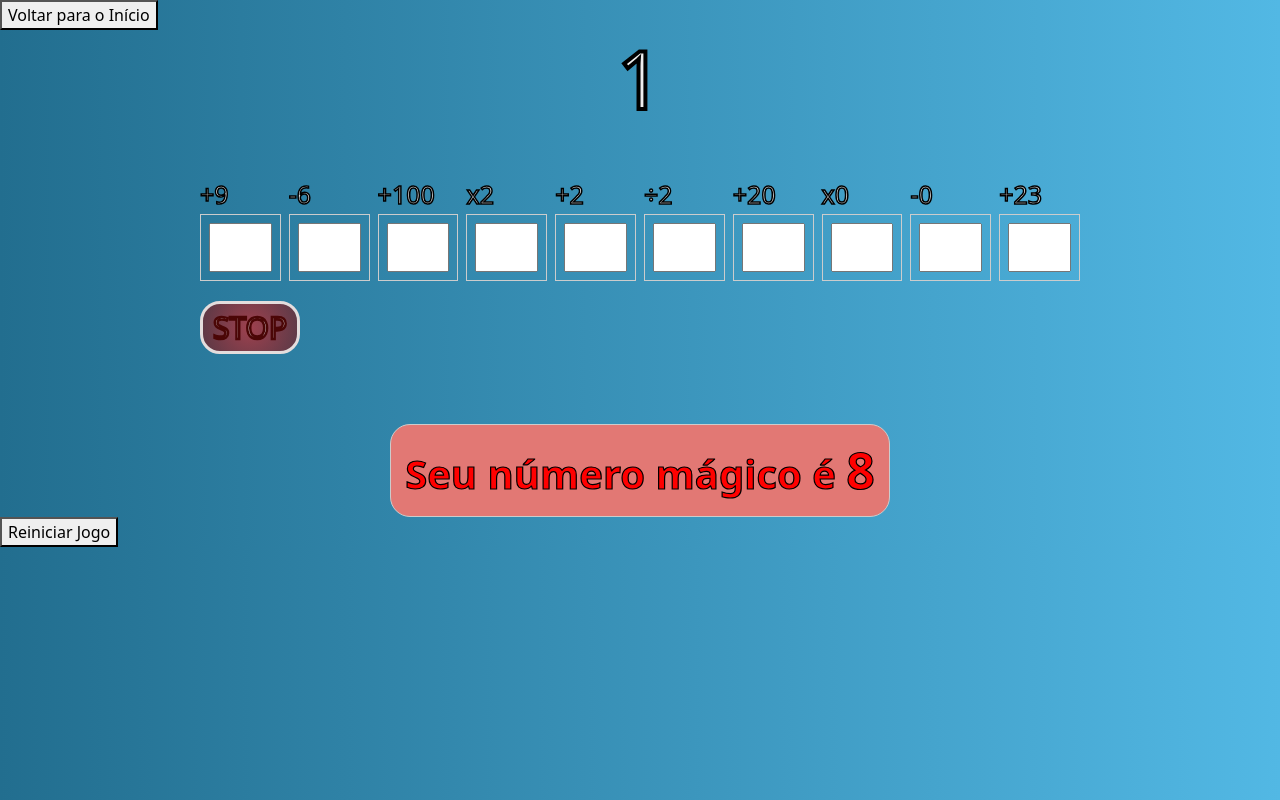
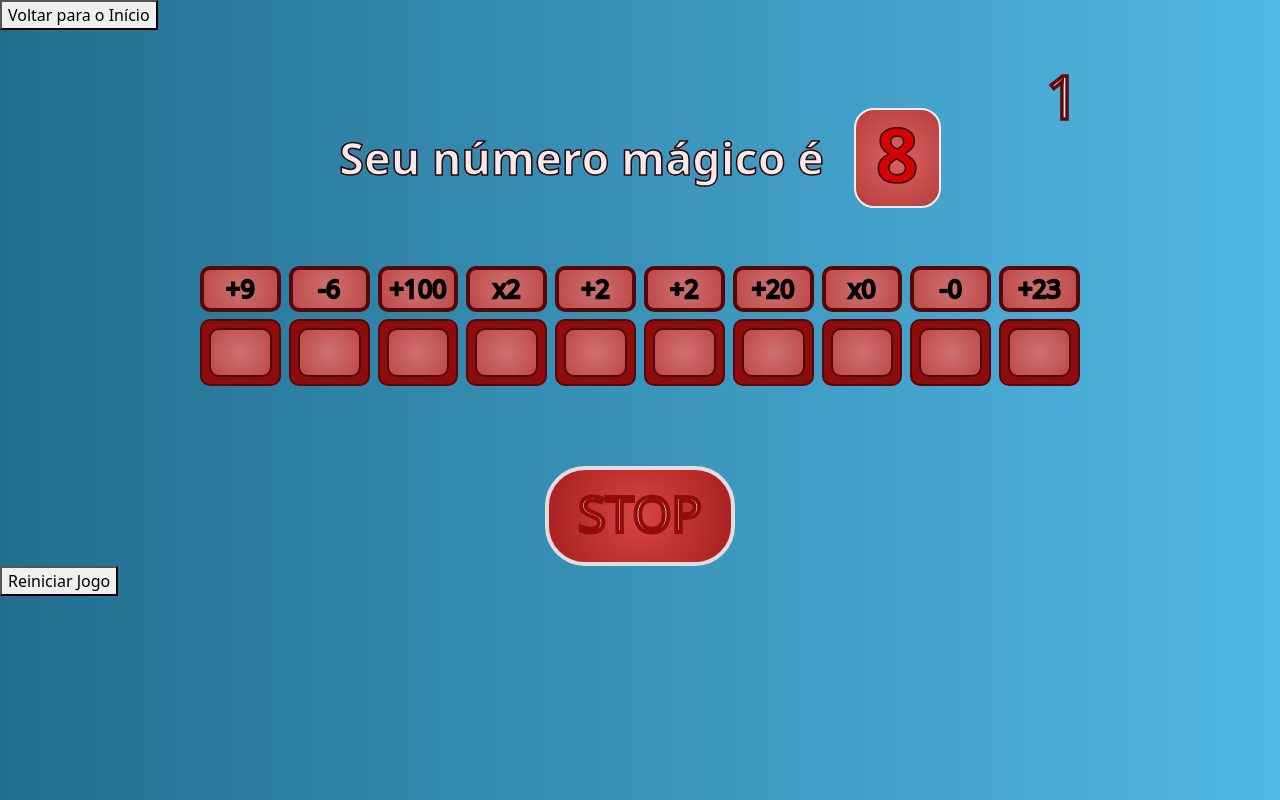
Before and after one commit to tiagopgbianchi/Jogando-com-logica-teste, a React (Vite) app: page /stoppage in a window 1280 px wide. Built offline with nearby package versions, Linux system fonts and the light colour scheme; a web font is replaced by a local one.

Commit message:
Design jogo stop
design stop

```diff
--- a/index.html
+++ b/index.html
@@ -2,7 +2,7 @@
 <html lang="en">
   <head>
     <meta charset="UTF-8" />
-    <link rel="icon" type="image/svg+xml" href="/vite.svg" />
+    <link rel="icon" type="image/svg+xml" href="/logoCubo.png" />
     <meta name="viewport" content="width=device-width, initial-scale=1.0" />
     <title>Jogando com Lógica</title>
     <link rel="preconnect" href="https://fonts.googleapis.com">
--- a/src/Stop/CaixaStop.tsx
+++ b/src/Stop/CaixaStop.tsx
@@ -54,7 +54,7 @@ function CaixaStop(props: caixaStopProp) {
 
   return (
     <div>
-      <span>  {props.conta}{props.numero}</span>
+      <div className="header">  {props.conta}{props.numero}</div>
       <form className={`cell ${color}`} onSubmit={handleSubmit}>
         <input
           className="input-cell"
--- a/src/Stop/JogoStop.css
+++ b/src/Stop/JogoStop.css
@@ -3,9 +3,20 @@
   grid-template-columns: repeat(10, 1fr);
   gap: 8px;
   max-width: 1000px;
-  margin: 20px auto;
+  margin: 50px auto;
+  -webkit-text-stroke: 2.3px #000000;
+  color: #eeeeee;
+}
+.jogoStop h2 {
+
+  top: 60px;
+  right: 200px;
+  position: fixed;
+  font-size: 60px;
+  -webkit-text-stroke: 3.5px #640909
 }
 .jogoStop{
+  position: relative;
   font-family: "Cherry Bomb One", system-ui;
     font-weight: 200;
     font-style: normal;
@@ -14,55 +25,99 @@
     margin: 0 200px 0 200px;
     -webkit-text-stroke: 1.5px #000000;
 }
-.cell {
+
+.numMagico {
+  display: flex;
+  align-items: center;
+  justify-content: center;
+  font-size: 45px;
+  font-weight: bold;
+  color: #f8eaea;
   padding: 8px;
   text-align: center;
-  border: 1px solid #ccc;
+  border-radius: 20px;
+  -webkit-text-stroke: 1.5px #330404;
+  margin-top: 70px;
 }
-
-.header {
-  font-weight: bold;
-  background-color: #f0f0f0;
-}
-
-.numMagico {
-  font-size: 40px;
-  font-weight: bold;
-  color: #ff0000;
-  background-color: #e27874;
-  padding: 8px;
-  text-align: center;
-  border: 1px solid #ccc;
-  width: 500px;
-  margin: auto;
+.randomNumber {
+  display: flex;
+  align-items: center;
+  justify-content: center;
+  color: #d60202;
+  font-size: 75px;
+  background:
+    radial-gradient(circle,#d86262,#b83d3d);
+  border: 2.3px solid #eee;
   border-radius: 20px;
-  -webkit-text-stroke: 1.2px #000000;
-  margin-top: 70px;
+  padding: 0 20px 10px 20px;
+  height: 100px;
+  margin-left: 30px;
 }
 
 .pararJogo{
-  border: 3px solid #e4dddd ;
+  border: 4px solid #e4dddd ;
   background:
-    radial-gradient(circle,#e21e1ea0,#751111a0);
-  border-radius: 20px;
+    radial-gradient(circle,#d64545,#a71e1e);
+  border-radius: 40px;
   box-sizing: border-box;
   color: #e6e6e6;
-  -webkit-text-stroke: 2.5px #4b0606;
-  font-size: 30px;
+  -webkit-text-stroke: 4px #920c0c;
+  font-size: 50px;
   display: flex;
   align-items: center;
   justify-content: center;
-  width: 100px;
+  width: 190px;
+  height: 100px;
   text-align: center;
-
-
+  margin: auto;
+  margin-top: 80px;
+  padding-bottom: 7px;
+}
+.pararJogo:hover {
+    border: 4px solid #bdb6b6 ;
+    background:
+      radial-gradient(circle,#c53f3f,#991b1b);
+    transform: scale(1.03);
+    -webkit-text-stroke: 4px #7e0a0a;
+    color: #c0bebe;
+}
+.cell {
+  background:
+      radial-gradient(circle,#771919,#940909);
+  border: 2.5px solid #570707;
+  border-radius: 10px;
+  padding: 7px;
+  text-align: center;
 
 }
 
+
+.header {
+  display: flex;
+  align-items: center;
+  justify-content: center;
+  border: 4px solid #570707;
+  border-radius: 10px;
+  background:
+      radial-gradient(circle,#cf7070,#be4949);
+  margin-bottom: 7px;
+}
+
 .input-cell {
+  font-size: 25px;
+  color: #e9e8e8;
+   background:
+      radial-gradient(circle,#cf7070,#be4949);
+  border: 2.5px solid #570707;
+  border-radius: 10px;
   width: 100%;
   padding: 4px;
   box-sizing: border-box;
+}
+
+.input-cell:focus {
+  border-color: #991010;
+  box-shadow: 0 0 5px rgba(153, 16, 16, 0.5);
 }
 
 .verde {
@@ -72,7 +127,3 @@
 .vermelho {
   background-color: #992521;
 }
-
-.randomNumber {
-  font-size: 50px;
-}
--- a/src/Stop/JogoStop.tsx
+++ b/src/Stop/JogoStop.tsx
@@ -76,6 +76,8 @@ function StopJogo({ randomNumber }: JogoStopProps) {
     <div className="jogoStop">
       <h2>{count}</h2>
 
+      <div className="numMagico">Seu número mágico é <span className="randomNumber">{randomNumber}</span></div>
+
       <div className="tabela">
 
         {caixasData.map((data, i) => (
@@ -91,7 +93,7 @@ function StopJogo({ randomNumber }: JogoStopProps) {
 
       <button className='pararJogo' onClick={() => setPararJogo(true)}>STOP</button>
 
-      <div className="numMagico">Seu número mágico é <span className="randomNumber">{randomNumber}</span></div>
+
 
       {pararJogo && <h1>Tempo Final: {count} segundos</h1>}
     </div>
```
